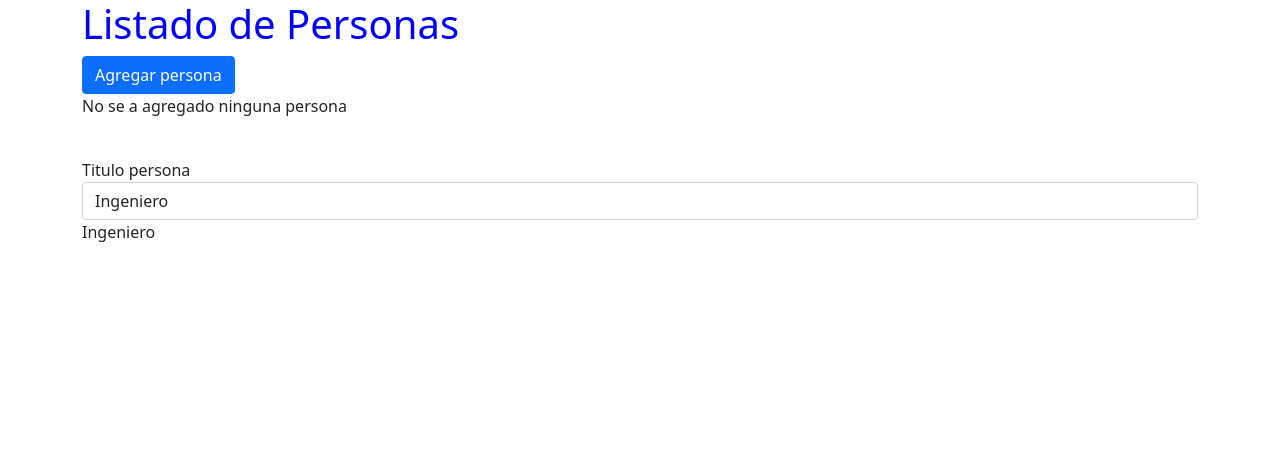
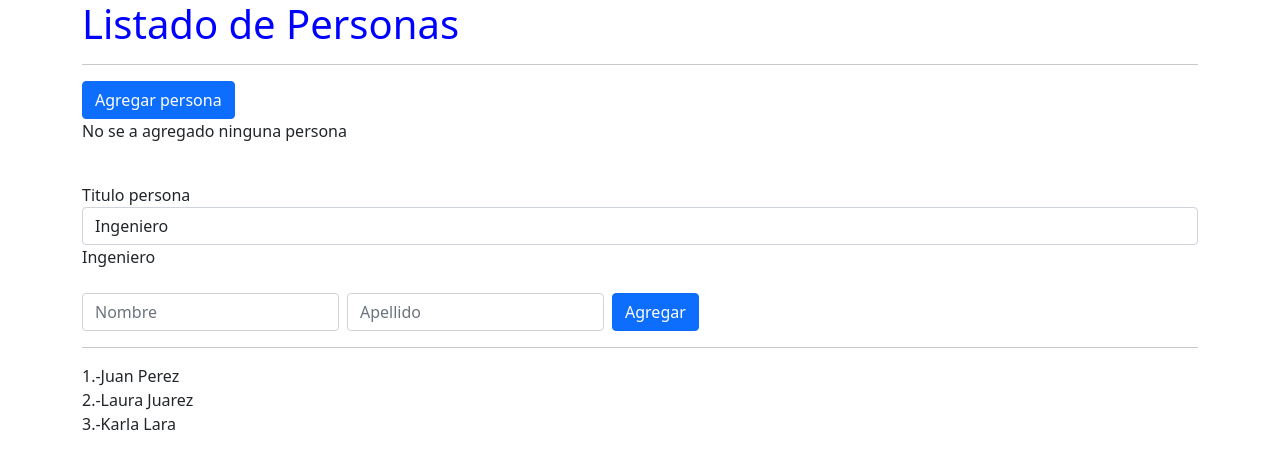
Before and after one commit to IsmaelDom/hello-world-angular, an Angular app: page / in a window 1280 px wide. Shown: the top 468 px of the page. Built offline with nearby package versions, Linux system fonts and the light colour scheme.

Commit message:
Se usa directiva ngFor
Se agrega modelo Persona con su constructor, se agregan personas en código y desde la vista.

```diff
--- a/src/app/personas/personas.component.html
+++ b/src/app/personas/personas.component.html
@@ -2,20 +2,58 @@
   <div class="row">
     <div class="col">
       <h1>Listado de Personas</h1>
+      <hr />
       <!-- <app-persona></app-persona> -->
-      <button class="btn btn-primary" [disabled]="deshabilitar"
-        (click) = 'agregarPersona()'>Agregar persona</button>
-      <p *ngIf="mostrar; else sinPersona">{{mensaje}} con el titulo de {{titulo}}</p>
+      <button
+        class="btn btn-primary"
+        [disabled]="deshabilitar"
+        (click)="agregarPersona()">
+        Agregar persona
+      </button>
+
+      <p *ngIf="mostrar; else sinPersona">
+        {{ mensaje }} con el titulo de {{ titulo }}
+      </p>
       <ng-template #sinPersona>
         <p>No se a agregado ninguna persona</p>
       </ng-template>
-      <br/>
+      <br />
       <label for="">Titulo persona</label>
       <!-- <input type="text" name="" id="" class="form-control"
         (input) = "modificarTitulo($event)">
         {{titulo}} -->
-        <input type="text" class="form-control" [(ngModel)] = "titulo">
-        {{titulo}}
+      <input type="text" class="form-control" [(ngModel)]="titulo" />
+      {{ titulo }}
     </div>
   </div>
 </div>
+<br />
+
+<div class="container">
+  <form action="" class="row g-2">
+    <div class="form-group col-auto">
+      <label for="nombre" class="visually-hidden">Nombre</label>
+      <input type="text" name="nombre" id="nombre" placeholder="Nombre"
+        class="form-control" [(ngModel)] = "nombreInput">
+    </div>
+    <div class="form-group col-auto">
+      <label for="apellido" class="visually-hidden">Apellido</label>
+      <input type="text" name="apellido" id="apellido" placeholder="Apellido"
+        class="form-control" [(ngModel)] = "apellidoInput">
+    </div>
+    <div class="col">
+      <button type="submit" class="btn btn-primary" (click) = "addPersona()">Agregar</button>
+    </div>
+  </form>
+</div>
+
+<div class="container">
+  <hr/>
+  <div class="row">
+    <div class="col">
+      <div *ngFor="let persona of personas; let i = index">
+        {{ i + 1 }}.-{{ persona.nombre }} {{ persona.apellido }}
+      </div>
+    </div>
+  </div>
+</div>
--- a/src/app/personas/personas.component.ts
+++ b/src/app/personas/personas.component.ts
@@ -1,4 +1,5 @@
 import { Component } from "@angular/core";
+import { Persona } from "./persona.model";
 
 @Component({
     selector: 'app-personas',
@@ -15,12 +16,21 @@ export class PersonasComponent{
     mensaje = '';
     titulo = 'Ingeniero';
     mostrar = false;
+    personas: Persona[] = [new Persona('Juan', 'Perez'),
+                        new Persona('Laura', 'Juarez'),
+                        new Persona('Karla', 'Lara')];
+    nombreInput:string = '';
+    apellidoInput:string = '';
 
     agregarPersona(){
         this.mostrar = true;
         this.mensaje = 'Persona agregada';
     }
 
+    addPersona(){
+        let persona1 = new Persona(this.nombreInput, this.apellidoInput);
+        this.personas.push(persona1);
+    }
     /*modificarTitulo(event: Event){
         this.titulo = (<HTMLInputElement>event.target).value;
     }*/
```
Also changed, not shown: src/app/personas/persona.model.ts (added, +13 -0 lines).
